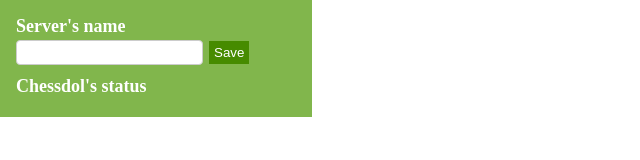
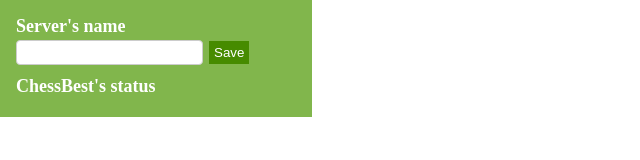
Before and after one commit to thanhdanh27600/chessbest, a browser extension: page index.html in a window 1280 px wide. Shown: the full height of the page, 0-640 px from the left. Drawn offline with Linux system fonts and the light colour scheme.

Commit message:
update words

```diff
--- a/index.html
+++ b/index.html
@@ -15,7 +15,7 @@
 
     </div>
 
-    <div class="title">Chessdol's status</div>
+    <div class="title">ChessBest's status</div>
     <div class="status" id="status"></div>
   </div>
   <script src="js/popup.js"></script>
```
Also changed, not shown: README.md.
